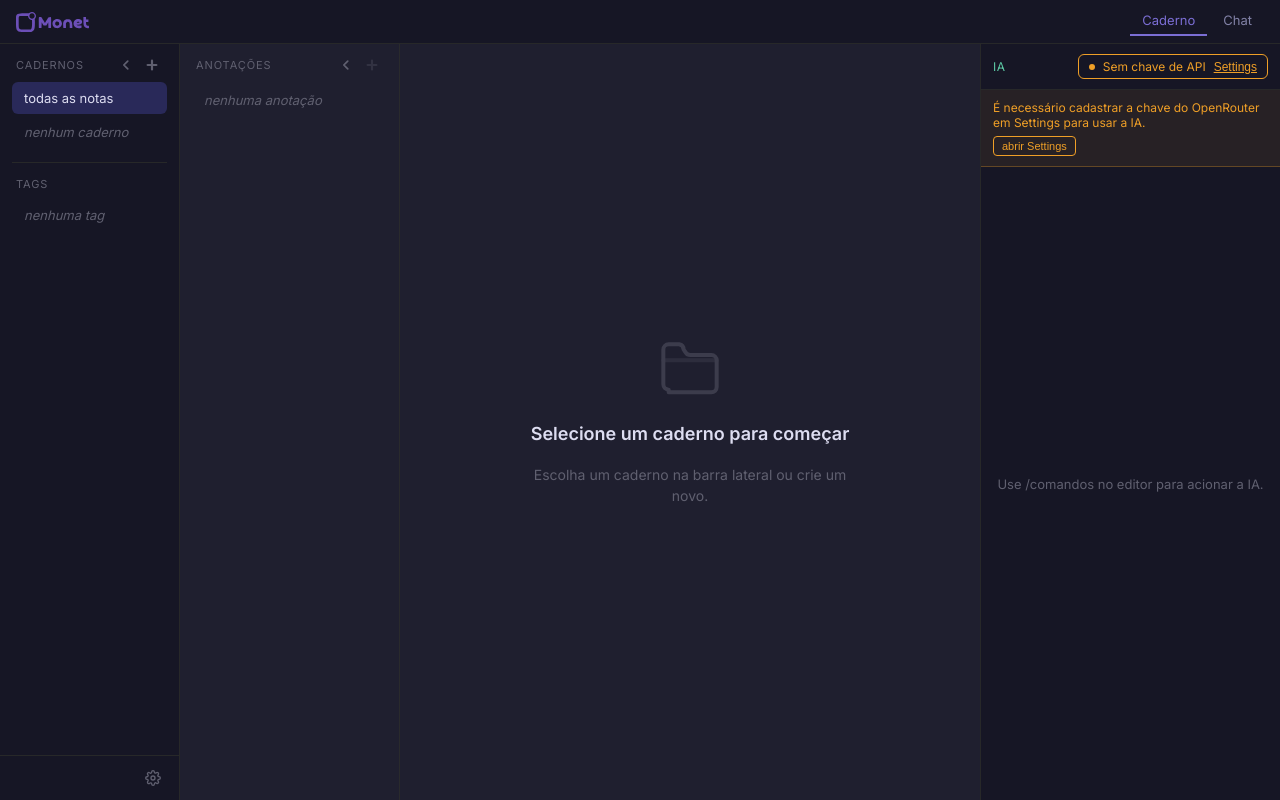
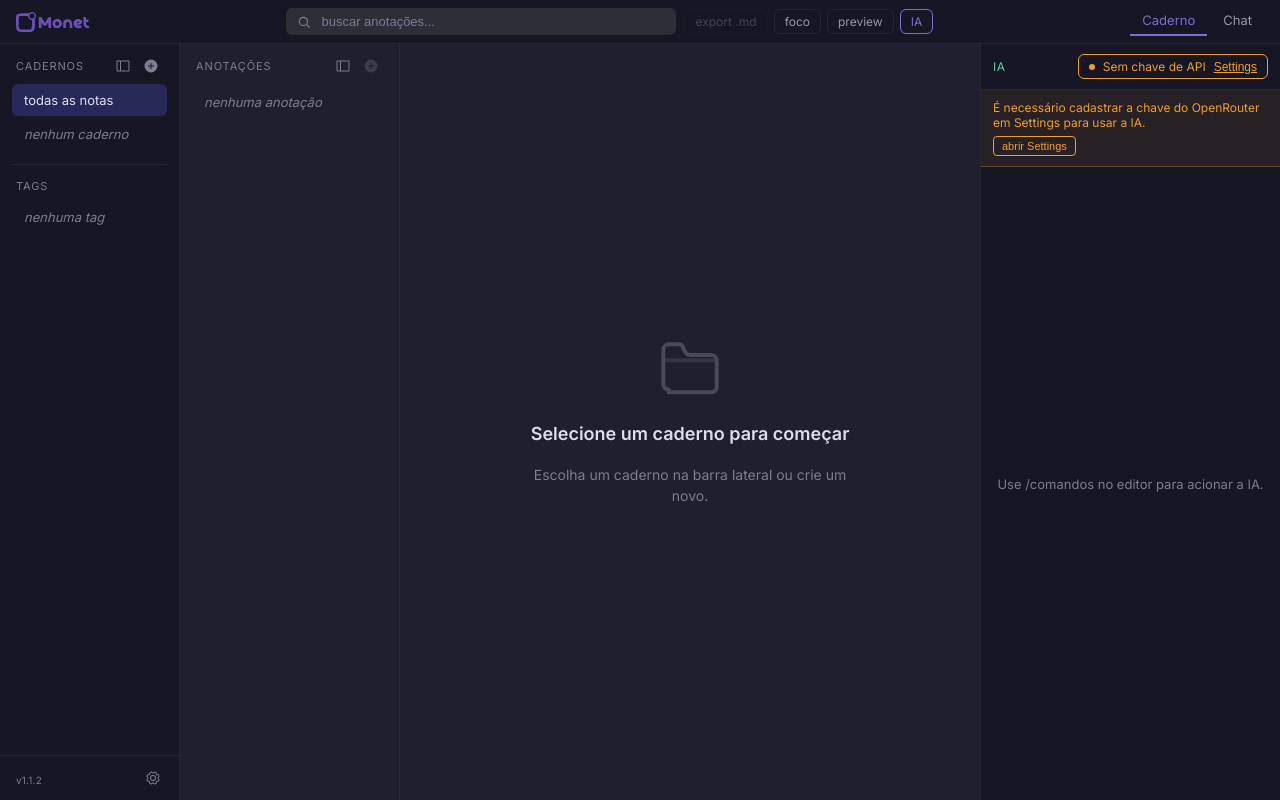
Before and after one commit to luizvilarinho/Monet, a React (Vite) app: page / in a window 1280 px wide. Built offline with nearby package versions, Linux system fonts and the light colour scheme.

Commit message:
chore: alteracoes icones

```diff
--- a/package.json
+++ b/package.json
@@ -22,6 +22,7 @@
     "@dnd-kit/core": "^6.3.1",
     "@dnd-kit/sortable": "^10.0.0",
     "@dnd-kit/utilities": "^3.2.2",
+    "@phosphor-icons/react": "^2.1.10",
     "@tauri-apps/api": "^2",
     "@tauri-apps/plugin-opener": "^2",
     "@tauri-apps/plugin-sql": "^2.4.0",
--- a/src/App.css
+++ b/src/App.css
@@ -5,8 +5,8 @@
   --surface-2: #292959;
   --surface-3: #2e2e36;
   --text-primary: #ddddf1;
-  --text-secondary: #8282a7;
-  --text-muted: #606070;
+  --text-secondary: #9898a4;
+  --text-muted: #7c7c93;
   --accent: #7b6ed4;
   --accent-ai: #5dcaa5;
   --accent-warn: #ef9f27;
--- a/src/components/NotebookList/NotebookList.module.css
+++ b/src/components/NotebookList/NotebookList.module.css
@@ -229,7 +229,7 @@
   border-top: 1px solid var(--border, #333340);
   padding: 8px 12px;
   display: flex;
-  justify-content: flex-end;
+  justify-content: space-between;
 }
 
 .footerCollapsed {
@@ -254,3 +254,11 @@
   color: var(--accent, #7c6af5);
   background: var(--surface-1, #1e1e22);
 }
+
+.version {
+  font-size: 10px;
+  margin-top: 10px;
+  color: var(--text-muted, #606070);
+  margin-left: 4px;
+  letter-spacing: 0.02em;
+}
--- a/src/components/NotebookList/NotebookList.tsx
+++ b/src/components/NotebookList/NotebookList.tsx
@@ -1,51 +1,33 @@
-import { useCallback, useEffect, useRef, useState } from 'react'
 import {
+  closestCenter,
   DndContext,
-  closestCenter,
   PointerSensor,
   useSensor,
   useSensors,
   type DragEndEvent,
 } from '@dnd-kit/core'
 import {
+  arrayMove,
   SortableContext,
+  useSortable,
   verticalListSortingStrategy,
-  useSortable,
-  arrayMove,
 } from '@dnd-kit/sortable'
 import { CSS } from '@dnd-kit/utilities'
+import {
+  DotsSixVertical,
+  SidebarSimple,
+  FileText,
+  Gear,
+  PlusCircle,
+  X,
+} from '@phosphor-icons/react'
+import { useCallback, useEffect, useRef, useState } from 'react'
+import { useConfirm } from '../../hooks/useConfirm'
 import type { Notebook } from '../../types'
-import { useConfirm } from '../../hooks/useConfirm'
 import styles from './NotebookList.module.css'
 
 const MIN_WIDTH = 140
 const MAX_WIDTH = 320
-
-const GripIcon = () => (
-  <svg viewBox="0 0 16 16" width="12" height="12" fill="currentColor" aria-hidden="true">
-    <circle cx="5" cy="4" r="1.2" />
-    <circle cx="5" cy="8" r="1.2" />
-    <circle cx="5" cy="12" r="1.2" />
-    <circle cx="11" cy="4" r="1.2" />
-    <circle cx="11" cy="8" r="1.2" />
-    <circle cx="11" cy="12" r="1.2" />
-  </svg>
-)
-
-const ChevronIcon = ({ collapsed }: { collapsed: boolean }) => (
-  <svg viewBox="0 0 16 16" width="14" height="14" fill="none" stroke="currentColor" strokeWidth="2" strokeLinecap="round" strokeLinejoin="round" aria-hidden="true">
-    {collapsed ? <polyline points="6 3.5 10.5 8 6 12.5" /> : <polyline points="10 3.5 5.5 8 10 12.5" />}
-  </svg>
-)
-
-const DocumentsIcon = () => (
-  <svg viewBox="0 0 16 16" width="13" height="13" fill="none" stroke="currentColor" strokeWidth="1.6" strokeLinecap="round" strokeLinejoin="round" aria-hidden="true">
-    <path d="M3.5 2.5h6L12.5 5.5v8a1 1 0 0 1-1 1h-8a1 1 0 0 1-1-1V3.5a1 1 0 0 1 1-1z" />
-    <polyline points="9.5 2.5 9.5 5.5 12.5 5.5" />
-    <line x1="5" y1="8.5" x2="10" y2="8.5" />
-    <line x1="5" y1="11" x2="10" y2="11" />
-  </svg>
-)
 
 interface SortableNotebookItemProps {
   nb: Notebook
@@ -106,7 +88,7 @@ function SortableNotebookItem({
           onClick={(e) => e.stopPropagation()}
           aria-label="arrastar para reordenar"
         >
-          <GripIcon />
+          <DotsSixVertical size={12} weight="bold" aria-hidden />
         </span>
       )}
       {editing?.id === nb.id ? (
@@ -137,7 +119,7 @@ function SortableNotebookItem({
             title="documentos do caderno"
             type="button"
           >
-            <DocumentsIcon />
+            <FileText size={13} aria-hidden />
           </button>
           <button
             className={styles.rowDelete}
@@ -146,7 +128,7 @@ function SortableNotebookItem({
             aria-label={`apagar caderno ${nb.name}`}
             type="button"
           >
-            ×
+            <X size={12} weight="bold" aria-hidden />
           </button>
         </>
       )}
@@ -276,7 +258,7 @@ export function NotebookList({
             title="expandir cadernos"
             type="button"
           >
-            <ChevronIcon collapsed />
+            <SidebarSimple size={16} aria-hidden />
           </button>
         </div>
       ) : (
@@ -292,13 +274,10 @@ export function NotebookList({
                   title="recolher cadernos"
                   type="button"
                 >
-                  <ChevronIcon collapsed={false} />
+                  <SidebarSimple size={16} aria-hidden />
                 </button>
                 <button className={styles.headerAdd} onClick={onCreate} aria-label="novo caderno" type="button">
-                  <svg viewBox="0 0 16 16" width="14" height="14" fill="none" stroke="currentColor" strokeWidth="2.5" strokeLinecap="round" aria-hidden="true">
-                    <line x1="8" y1="3" x2="8" y2="13" />
-                    <line x1="3" y1="8" x2="13" y2="8" />
-                  </svg>
+                  <PlusCircle size={16} weight="fill" aria-hidden />
                 </button>
               </div>
             </div>
@@ -361,27 +340,17 @@ export function NotebookList({
       )}
 
       <div className={`${styles.footer} ${collapsed ? styles.footerCollapsed : ''}`}>
+        {!collapsed && <span className={styles.version}>v1.1.2</span>}
         <button
           className={styles.settings}
           onClick={onOpenSettings}
           aria-label="configurações"
           type="button"
         >
-          <svg
-            viewBox="0 0 24 24"
-            width="16"
-            height="16"
-            fill="none"
-            stroke="currentColor"
-            strokeWidth="2"
-            strokeLinecap="round"
-            strokeLinejoin="round"
-            aria-hidden="true"
-          >
-            <circle cx="12" cy="12" r="3" />
-            <path d="M19.4 15a1.65 1.65 0 0 0 .33 1.82l.06.06a2 2 0 0 1 0 2.83 2 2 0 0 1-2.83 0l-.06-.06a1.65 1.65 0 0 0-1.82-.33 1.65 1.65 0 0 0-1 1.51V21a2 2 0 0 1-4 0v-.09A1.65 1.65 0 0 0 9 19.4a1.65 1.65 0 0 0-1.82.33l-.06.06a2 2 0 0 1-2.83 0 2 2 0 0 1 0-2.83l.06-.06a1.65 1.65 0 0 0 .33-1.82 1.65 1.65 0 0 0-1.51-1H3a2 2 0 0 1 0-4h.09A1.65 1.65 0 0 0 4.6 9a1.65 1.65 0 0 0-.33-1.82l-.06-.06a2 2 0 0 1 0-2.83 2 2 0 0 1 2.83 0l.06.06a1.65 1.65 0 0 0 1.82.33H9a1.65 1.65 0 0 0 1-1.51V3a2 2 0 0 1 4 0v.09a1.65 1.65 0 0 0 1 1.51 1.65 1.65 0 0 0 1.82-.33l.06-.06a2 2 0 0 1 2.83 0 2 2 0 0 1 0 2.83l-.06.06a1.65 1.65 0 0 0-.33 1.82V9a1.65 1.65 0 0 0 1.51 1H21a2 2 0 0 1 0 4h-.09a1.65 1.65 0 0 0-1.51 1z" />
-          </svg>
+          <Gear size={16} aria-hidden />
+
         </button>
+
       </div>
     </aside>
   )
--- a/src/components/Sidebar/Sidebar.tsx
+++ b/src/components/Sidebar/Sidebar.tsx
@@ -1,3 +1,9 @@
+import {
+  DotsSixVertical,
+  PlusCircle,
+  SidebarSimple,
+  X,
+} from '@phosphor-icons/react'
 import { useCallback, useEffect, useRef } from 'react'
 import {
   DndContext,
@@ -20,12 +26,6 @@ import styles from './Sidebar.module.css'
 
 const MIN_WIDTH = 160
 const MAX_WIDTH = 400
-
-const ChevronIcon = ({ collapsed }: { collapsed: boolean }) => (
-  <svg viewBox="0 0 16 16" width="14" height="14" fill="none" stroke="currentColor" strokeWidth="2" strokeLinecap="round" strokeLinejoin="round" aria-hidden="true">
-    {collapsed ? <polyline points="6 3.5 10.5 8 6 12.5" /> : <polyline points="10 3.5 5.5 8 10 12.5" />}
-  </svg>
-)
 
 interface SortableNoteItemProps {
   note: Note
@@ -59,14 +59,7 @@ function SortableNoteItem({ note, isActive, onSelect, onDelete }: SortableNoteIt
         onClick={(e) => e.stopPropagation()}
         aria-label="arrastar para reordenar"
       >
-        <svg viewBox="0 0 16 16" width="12" height="12" fill="currentColor" aria-hidden="true">
-          <circle cx="5" cy="4" r="1.2" />
-          <circle cx="5" cy="8" r="1.2" />
-          <circle cx="5" cy="12" r="1.2" />
-          <circle cx="11" cy="4" r="1.2" />
-          <circle cx="11" cy="8" r="1.2" />
-          <circle cx="11" cy="12" r="1.2" />
-        </svg>
+        <DotsSixVertical size={12} weight="bold" aria-hidden />
       </span>
       <span className={styles.rowLabel}>{note.title || 'sem título'}</span>
       <button
@@ -75,7 +68,7 @@ function SortableNoteItem({ note, isActive, onSelect, onDelete }: SortableNoteIt
         aria-label={`apagar anotação ${note.title || 'sem título'}`}
         type="button"
       >
-        ×
+        <X size={12} weight="bold" aria-hidden />
       </button>
     </li>
   )
@@ -183,7 +176,7 @@ export function Sidebar({
             title="expandir anotações"
             type="button"
           >
-            <ChevronIcon collapsed />
+            <SidebarSimple size={16} aria-hidden />
           </button>
         </div>
       ) : (
@@ -198,7 +191,7 @@ export function Sidebar({
                 title="recolher anotações"
                 type="button"
               >
-                <ChevronIcon collapsed={false} />
+                <SidebarSimple size={16} aria-hidden />
               </button>
               <button
                 className={styles.headerAdd}
@@ -207,10 +200,7 @@ export function Sidebar({
                 aria-label="nova anotação"
                 type="button"
               >
-                <svg viewBox="0 0 16 16" width="14" height="14" fill="none" stroke="currentColor" strokeWidth="2.5" strokeLinecap="round" aria-hidden="true">
-                  <line x1="8" y1="3" x2="8" y2="13" />
-                  <line x1="3" y1="8" x2="13" y2="8" />
-                </svg>
+                <PlusCircle size={16} weight="fill" aria-hidden />
               </button>
             </div>
           </div>
--- a/src/components/Toolbar/Toolbar.module.css
+++ b/src/components/Toolbar/Toolbar.module.css
@@ -14,6 +14,7 @@
   width: auto;
   display: block;
   flex-shrink: 0;
+  cursor: pointer;
 }
 
 .modes {
@@ -21,11 +22,6 @@
   align-items: center;
   gap: 4px;
   margin-left: auto;
-}
-
-.modeWrap {
-  position: relative;
-  display: inline-flex;
 }
 
 .modeButton,
@@ -51,20 +47,11 @@
   border-bottom-color: var(--accent, #7c6af5);
 }
 
-.dropdown {
-  position: absolute;
-  top: calc(100% + 6px);
-  right: 0;
-  z-index: 30;
-  background: var(--bg-panel, #161618);
-  border: 1px solid var(--border, #333340);
-  border-radius: 8px;
-  box-shadow: 0 12px 24px rgba(0, 0, 0, 0.4);
-  padding: 10px;
+.noteBar {
   display: flex;
-  flex-direction: column;
   gap: 8px;
-  width: 360px;
+  justify-content: center;
+  width: 90%;
 }
 
 .searchWrap {
@@ -72,9 +59,11 @@
   align-items: center;
   gap: 8px;
   padding: 4px 10px;
-  background: var(--surface-1, #1e1e22);
+  background: var(--surface-3, #1e1e22);
   border: 1px solid var(--border, #333340);
   border-radius: 6px;
+  flex: 1;
+  max-width: 390px;
 }
 
 .searchWrap:focus-within {
@@ -105,14 +94,13 @@
   cursor: pointer;
 }
 
-.dropdownActions {
+.noteActions {
   display: flex;
   align-items: center;
-  gap: 8px;
-  flex-wrap: wrap;
+  gap: 6px;
 }
 
-.dropdown button {
+.actionBtn {
   background: transparent;
   color: var(--text-secondary, #a0a0b8);
   border: 1px solid var(--border, #333340);
@@ -123,21 +111,27 @@
   cursor: pointer;
 }
 
-.dropdown button[aria-pressed="true"] {
+.actionBtn[aria-pressed="true"] {
   color: var(--accent, #7c6af5);
   border-color: var(--accent, #7c6af5);
 }
 
-.dropdown button:hover:not(:disabled) {
+.actionBtn:hover:not(:disabled) {
   color: var(--text-primary, #e8e8f0);
 }
 
-.dropdown button:disabled {
+.actionBtn:disabled {
   opacity: 0.35;
   cursor: not-allowed;
 }
 
 .exportSuccess {
-  color: var(--accent-ai, #5dcaa5) !important;
-  border-color: var(--accent-ai, #5dcaa5) !important;
+  background: transparent;
+  border: 1px solid var(--accent-ai, #5dcaa5);
+  border-radius: 6px;
+  padding: 4px 10px;
+  font-size: 12px;
+  font-family: inherit;
+  cursor: pointer;
+  color: var(--accent-ai, #5dcaa5);
 }
--- a/src/components/Toolbar/Toolbar.tsx
+++ b/src/components/Toolbar/Toolbar.tsx
@@ -1,4 +1,3 @@
-import { useRef, useState } from 'react'
 import logoUrl from '../../assets/logo_monet_vector.svg'
 import styles from './Toolbar.module.css'
 
@@ -7,8 +6,6 @@ export type ActiveMode = 'caderno' | 'chat'
 export interface ToolbarProps {
   activeMode: ActiveMode
   onSetMode: (mode: ActiveMode) => void
-
-  // dropdown — só usados quando activeMode === 'caderno'
   search: string
   onSearchChange: (value: string) => void
   onExport: () => void
@@ -37,58 +34,12 @@ export function Toolbar({
   focusMode = false,
   onToggleFocus,
 }: ToolbarProps) {
-  const [dropdownOpen, setDropdownOpen] = useState(false)
-  const closeTimerRef = useRef<ReturnType<typeof setTimeout> | null>(null)
-
-  function clearCloseTimer() {
-    if (closeTimerRef.current) {
-      clearTimeout(closeTimerRef.current)
-      closeTimerRef.current = null
-    }
-  }
-
-  function openDropdown() {
-    if (activeMode !== 'caderno') return
-    clearCloseTimer()
-    setDropdownOpen(true)
-  }
-
-  function scheduleClose() {
-    clearCloseTimer()
-    closeTimerRef.current = setTimeout(() => setDropdownOpen(false), 250)
-  }
-
-  const showDropdown = dropdownOpen && activeMode === 'caderno'
-
   return (
     <header className={styles.toolbar}>
-      <img src={logoUrl} alt="monet" className={styles.brand} />
+      <img src={logoUrl} alt="monet" className={styles.brand} onClick={() => onSetMode('caderno')} />
 
-      <nav className={styles.modes} aria-label="modos do app">
-        <div
-          className={styles.modeWrap}
-          onMouseEnter={openDropdown}
-          onMouseLeave={scheduleClose}
-        >
-          <button
-            type="button"
-            className={
-              activeMode === 'caderno'
-                ? styles.modeButtonActive
-                : styles.modeButton
-            }
-            onClick={() => onSetMode('caderno')}
-            aria-pressed={activeMode === 'caderno'}
-          >
-            Caderno
-          </button>
-          {showDropdown && (
-            <div
-              className={styles.dropdown}
-              role="menu"
-              onMouseEnter={openDropdown}
-              onMouseLeave={scheduleClose}
-            >
+      {activeMode === 'caderno' && (
+        <div className={styles.noteBar}>
           <div className={styles.searchWrap}>
             <svg
               className={styles.searchIcon}
@@ -113,12 +64,12 @@ export function Toolbar({
               placeholder="buscar anotações..."
             />
           </div>
-              <div className={styles.dropdownActions}>
+          <div className={styles.noteActions}>
             <button
               type="button"
               onClick={onExport}
               disabled={!hasNote}
-                  className={exportSuccess ? styles.exportSuccess : undefined}
+              className={exportSuccess ? styles.exportSuccess : styles.actionBtn}
               title="Exportar nota como .md"
             >
               {exportSuccess ? 'salvo!' : 'export .md'}
@@ -127,6 +78,7 @@ export function Toolbar({
               type="button"
               onClick={onToggleFocus}
               aria-pressed={focusMode}
+              className={styles.actionBtn}
               title="Foco (Ctrl+Space)"
             >
               foco
@@ -135,7 +87,8 @@ export function Toolbar({
               type="button"
               onClick={onTogglePreview}
               aria-pressed={previewOpen}
-                  title="Preview (Ctrl+\\)"
+              className={styles.actionBtn}
+              title="Preview (Ctrl+\)"
             >
               preview
             </button>
@@ -143,19 +96,27 @@ export function Toolbar({
               type="button"
               onClick={onToggleAi}
               aria-pressed={aiOpen}
+              className={styles.actionBtn}
             >
               IA
             </button>
           </div>
         </div>
       )}
-        </div>
+
+      <nav className={styles.modes} aria-label="modos do app">
+        <button
+          type="button"
+          className={activeMode === 'caderno' ? styles.modeButtonActive : styles.modeButton}
+          onClick={() => onSetMode('caderno')}
+          aria-pressed={activeMode === 'caderno'}
+        >
+          Caderno
+        </button>
 
         <button
           type="button"
-          className={
-            activeMode === 'chat' ? styles.modeButtonActive : styles.modeButton
-          }
+          className={activeMode === 'chat' ? styles.modeButtonActive : styles.modeButton}
           onClick={() => onSetMode('chat')}
           aria-pressed={activeMode === 'chat'}
         >
```
Also changed, not shown: 1 other file (tests, documents, lock files or other folders). Lines whose indentation alone changed are shown as unchanged.
